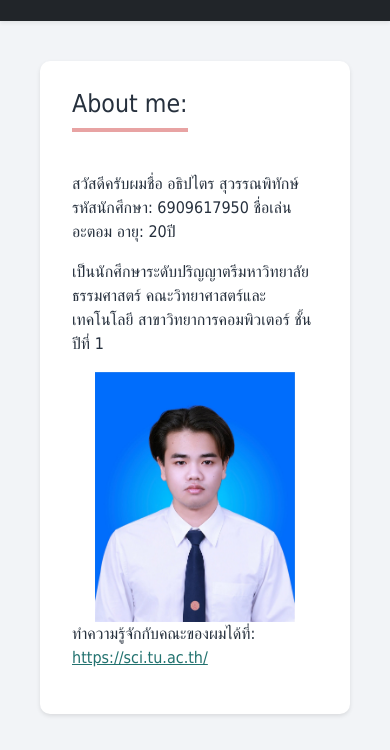
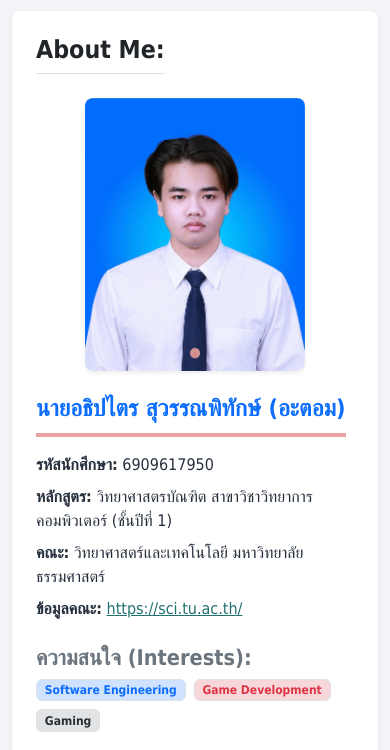
Before and after one commit to athippatai/A2_6909617950, a plain HTML site: page index.html in a window 390 px wide. Shown: the part 119-869 px from the top of the page. Drawn offline with nearby package versions, Linux system fonts and the light colour scheme.

Commit message:
Refactor About Me section with responsive Bootstrap grid  #2

```diff
--- a/css/style.css
+++ b/css/style.css
@@ -1,38 +1,39 @@
 #pic {
-width: 200px;
-height: 250px;
   display: block;
   margin: 0 auto;
 }
 
 body {
   background-color: #f2f4f7;
-    margin: 0px;
+  margin: 0;
   padding-bottom: 60px;
-    color:  #26303d;
+  color: #26303d;
   font-family: Tahoma, Arial, Helvetica, sans-serif;
 }
 
 header {
-    background-color: black;
-    color: white;
-    padding: 40px;
   text-align: center;
 }
 
 section {
   background-color: white;
-    margin: 40px;
-    padding: 28px 32px;
-    border-radius: 10px;
-    box-shadow: 0 2px 4px rgba(0,0,0,0.1);
+  margin: 24px 0;
+  padding: 24px 20px;
+  border-radius: 12px;
+  box-shadow: 0 2px 4px rgba(0, 0, 0, 0.06);
 }
 
-section h2 {
+@media (min-width: 768px) {
+  section {
+    padding: 32px 36px;
+  }
+}
+
+section h2, section h3 {
   border-bottom: 4px solid #e8a3a3;
-    width:fit-content;
+  width: fit-content;
   padding-bottom: 10px;
-    margin-bottom: 40px;
+  margin-bottom: 24px;
 }
 
 a {
--- a/index.html
+++ b/index.html
@@ -18,24 +18,40 @@
       </div>
     </header>
 
-    <main>
-      <section>
-        <h2>About me:</h2>
-        <p>
-          สวัสดีครับผมชื่อ อธิปไตร สุวรรณพิทักษ์ รหัสนักศึกษา: 6909617950
-          ชื่อเล่น อะตอม อายุ: 20ปี
-        </p>
-        <p>
-          เป็นนักศึกษาระดับปริญญาตรีมหาวิทยาลัยธรรมศาสตร์
-          คณะวิทยาศาสตร์และเทคโนโลยี สาขาวิทยาการคอมพิวเตอร์ ชั้นปีที่ 1
-        </p>
-        <img id="pic" src="media/picture.jpg" />
-        <p>
-          ทำความรู้จักกับคณะของผมได้ที่:
-          <a href="https://sci.tu.ac.th/" target="_blank"
-            >https://sci.tu.ac.th/</a
-          >
-        </p>
+    <main class="container my-4 my-md-5">
+      <section id="about-me" class="bg-white p-4 p-md-5 rounded-3 shadow-sm mb-4">
+        <h2 class="fw-bold text-dark pb-2 mb-4 border-bottom">About Me:</h2>
+        <div class="row align-items-center g-4">
+          <div class="col-12 col-md-4 text-center">
+            <img
+              id="pic"
+              src="media/picture.jpg"
+              alt="รูปถ่ายของ อธิปไตร สุวรรณพิทักษ์"
+              class="img-fluid rounded-3 shadow-sm"
+              style="max-width: 220px;"
+            />
+          </div>
+          <div class="col-12 col-md-8">
+            <h3 class="text-primary fw-bold mb-3">นายอธิปไตร สุวรรณพิทักษ์ (อะตอม)</h3>
+            <ul class="list-unstyled mb-3">
+              <li class="mb-2"><strong>รหัสนักศึกษา:</strong> 6909617950</li>
+              <li class="mb-2"><strong>หลักสูตร:</strong> วิทยาศาสตรบัณฑิต สาขาวิชาวิทยาการคอมพิวเตอร์ (ชั้นปีที่ 1)</li>
+              <li class="mb-2"><strong>คณะ:</strong> วิทยาศาสตร์และเทคโนโลยี มหาวิทยาลัยธรรมศาสตร์</li>
+              <li class="mb-2">
+                <strong>ข้อมูลคณะ:</strong>
+                <a href="https://sci.tu.ac.th/" target="_blank" rel="noopener noreferrer">https://sci.tu.ac.th/</a>
+              </li>
+            </ul>
+            <div class="pt-2">
+              <h4 class="fw-bold text-secondary mb-2">ความสนใจ (Interests):</h4>
+              <div class="d-flex flex-wrap gap-2">
+                <span class="badge bg-primary-subtle text-primary border">Software Engineering</span>
+                <span class="badge bg-danger-subtle text-danger border">Game Development</span>
+                <span class="badge bg-secondary-subtle text-secondary-emphasis border">Gaming</span>
+              </div>
+            </div>
+          </div>
+        </div>
       </section>
 
       <section>
```
Lines whose indentation alone changed are shown as unchanged.
